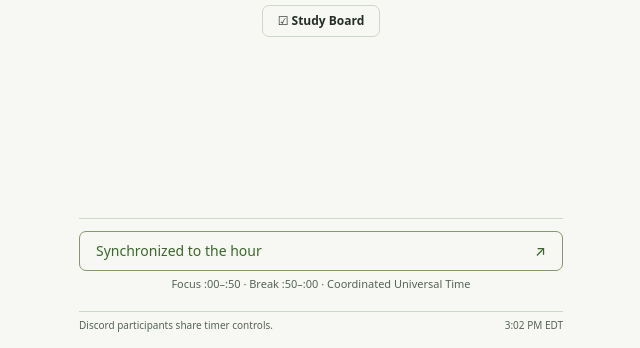
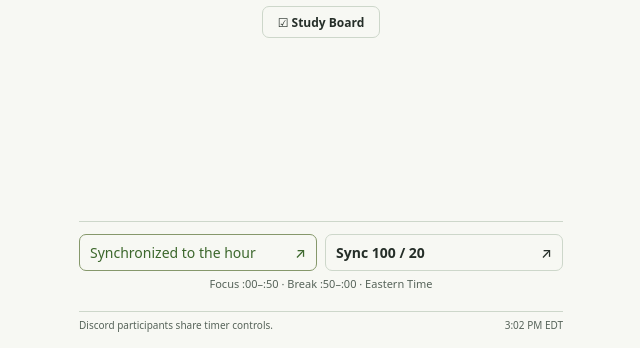
Before and after one commit to Pancreas-Pratik/pomodoro-hourly-sync, a website: page docs/index.html in a window 1280 px wide. Shown: the part 452-800 px from the top of the page, without its empty margins (319-959 px from the left). Drawn offline with Linux system fonts and the light colour scheme.

Commit message:
Add files via upload

```diff
--- a/docs/app.js
+++ b/docs/app.js
@@ -1,4 +1,4 @@
-import {initialState, current, change} from './timer.js';
+import {initialState, current, change} from './timer.js?v=10020';
 import {SharedTimer} from './shared.js';
 import {
   DISCORD_CLIENT_ID,
@@ -102,22 +102,32 @@ function render() {
     $('sync').firstChild.textContent = label;
   }
 
+  const twoHour = view.mode === 'twohour';
+  $('sync100').setAttribute('aria-pressed', String(twoHour));
+  $('sync100').firstChild.textContent = twoHour
+    ? '100 / 20 synchronized ' : 'Sync 100 / 20 ';
+  text('schedule', twoHour
+    ? '100 min focus · 20 min break · Every 2 hours from midnight Eastern'
+    : view.mode === 'hourly'
+      ? 'Focus :00–:50 · Break :50–:00 · Eastern Time'
+      : 'Personal lengths · Choose a sync schedule to align with the clock');
+
   const status = connecting
     ? 'Connecting to shared timer…'
     : sharedReady
       ? sharedConnection === 'online'
         ? view.mode === 'hourly'
           ? 'Shared · hourly schedule'
-          : 'Shared timer'
+          : twoHour ? 'Shared · 100 / 20 schedule' : 'Shared timer'
         : 'Shared · reconnecting…'
       : view.mode === 'hourly'
         ? 'Hourly schedule · local'
-        : 'Personal timer · local';
+        : twoHour ? '100 / 20 schedule · local' : 'Personal timer · local';
 
   text('connection', status);
   text('clock', clock.format(time));
 
-  for (const id of ['toggle', 'reset', 'sync', 'apply']) {
+  for (const id of ['toggle', 'reset', 'sync', 'sync100', 'apply']) {
     $(id).disabled = pending || connecting;
   }
 }
@@ -144,7 +154,7 @@ function updateControls() {
 function noteAction(type) {
   text(
     'message',
-    type === 'sync'
+    (type === 'sync' || type === 'sync100')
       ? 'Following the Eastern Time schedule.'
       : type === 'durations'
         ? 'Timer lengths updated for everyone in this Activity.'
@@ -222,6 +232,7 @@ $('toggle').onclick = () =>
 
 $('reset').onclick = () => act('reset');
 $('sync').onclick = () => act('sync');
+$('sync100').onclick = () => act('sync100');
 
 $('durations').onsubmit = event => {
   event.preventDefault();
--- a/docs/index.html
+++ b/docs/index.html
@@ -3,10 +3,10 @@
 <head>
   <meta charset="utf-8"><meta name="viewport" content="width=device-width,initial-scale=1,viewport-fit=cover">
   <meta name="color-scheme" content="dark light"><meta name="description" content="A minimal Pomodoro timer aligned to the hour.">
-  <title>avocado-synchronization</title><link rel="stylesheet" href="./style.css?v=16"><script type="module" src="./app.js?v=30"></script>
+  <title>avocado-synchronization</title><link rel="stylesheet" href="./style.css?v=10020"><script type="module" src="./app.js?v=10020"></script>
 <script defer src="./theme.js?v=10"></script>
   <script defer src="./sounds.js?v=30"></script>
-  <script defer src="./settings-ui.js?v=16"></script>
+  <script defer src="./settings-ui.js?v=10020"></script>
 </head>
 <body>
 <main>
@@ -18,7 +18,8 @@
     <div class="controls"><button id="toggle" class="primary">Start</button><button id="reset">Reset</button></div>
   </section>
   <section class="settings" aria-label="Timer settings">
-    <button id="sync" aria-describedby="schedule">Synchronize to the hour <span aria-hidden="true">↗</span></button>
+    <div class="sync-options" role="group" aria-label="Synchronized schedules"><button id="sync" aria-describedby="schedule">Synchronize to the hour <span aria-hidden="true">↗</span></button>
+<button id="sync100" type="button" aria-pressed="false" aria-describedby="schedule">Sync 100 / 20 <span aria-hidden="true">↗</span></button></div>
     <p id="schedule">Focus :00–:50 · Break :50–:00 · Eastern Time</p>
     <form id="durations">
       <label for="focus">Focus <span class="input-wrap"><input id="focus" name="focus" type="number" min="1" max="180" step="1" value="50" required><span>min</span></span></label>
--- a/docs/settings-ui.js
+++ b/docs/settings-ui.js
@@ -88,22 +88,5 @@
 
   dialog.addEventListener('close', () => gear.focus());
 
-  // Automatically detect the user's local time zone.
-  function showLocalZone() {
-    const zone = new Intl.DateTimeFormat('en-US', {
-      timeZoneName: 'long'
-    }).formatToParts(new Date())
-      .find(part => part.type === 'timeZoneName')?.value
-      || 'Local time';
-
-    schedule.textContent =
-      `Focus :00–:50 · Break :50–:00 · ${zone}`;
-  }
-
-  showLocalZone();
-  window.addEventListener('pageshow', showLocalZone);
-
-  document.addEventListener('visibilitychange', () => {
-    if (!document.hidden) showLocalZone();
-  });
+  // The timer renderer owns the active schedule description.
 })();
--- a/docs/style.css
+++ b/docs/style.css
@@ -554,3 +554,8 @@ main {
 @media(max-width:560px) {
   #settings-dialog {height:min(470px,calc(100dvh - 12px))}
 }
+
+/* Two clock-aligned schedules, kept in one compact row. */
+.sync-options { display:grid; grid-template-columns:minmax(0,1fr) minmax(0,1fr); gap:8px; }
+.sync-options button { width:100%; min-width:0; padding:8px 10px; font-size:clamp(10px,2vw,14px); text-align:left; display:flex; align-items:center; justify-content:space-between; gap:6px; }
+#sync100[aria-pressed="true"] { border-color:var(--sync-line,#86986b); color:var(--sync-ink,var(--accent)); }
--- a/docs/timer.js
+++ b/docs/timer.js
@@ -2,6 +2,8 @@ export const MINUTE = 60000;
 
 const eastern = new Intl.DateTimeFormat('en-US', {
   timeZone: 'America/New_York',
+  hour: 'numeric',
+  hourCycle: 'h23',
   minute: 'numeric',
   second: 'numeric'
 });
@@ -15,21 +17,25 @@ export function initialState() {
 }
 
 export function current(state, now) {
-  if (state.mode === 'hourly') {
+  if (state.mode === 'hourly' || state.mode === 'twohour') {
     const parts = Object.fromEntries(
       eastern.formatToParts(now).map(p => [p.type, p.value])
     );
+    const twoHour = state.mode === 'twohour';
+    const focus = twoHour ? 100 : 50;
+    const rest = twoHour ? 20 : 10;
     const elapsed =
+      (twoHour ? Number(parts.hour) % 2 : 0) * 60 * MINUTE +
       Number(parts.minute) * MINUTE +
       Number(parts.second) * 1000 +
       ((now % 1000) + 1000) % 1000;
 
-    const phase = elapsed < 50 * MINUTE ? 'focus' : 'break';
+    const phase = elapsed < focus * MINUTE ? 'focus' : 'break';
     const remaining =
-      (phase === 'focus' ? 50 : 60) * MINUTE - elapsed;
+      (phase === 'focus' ? focus : focus + rest) * MINUTE - elapsed;
 
     return {
-      ...state, focus: 50, rest: 10,
+      ...state, focus, rest,
       phase, running: true,
       remaining, endsAt: now + remaining
     };
@@ -58,6 +64,9 @@ export function change(state, action, now) {
   switch (action.type) {
     case 'sync':
       next = current({...next, mode: 'hourly'}, now);
+      break;
+    case 'sync100':
+      next = current({...next, mode: 'twohour'}, now);
       break;
     case 'pause':
       next = {...next, mode: 'custom',
```
